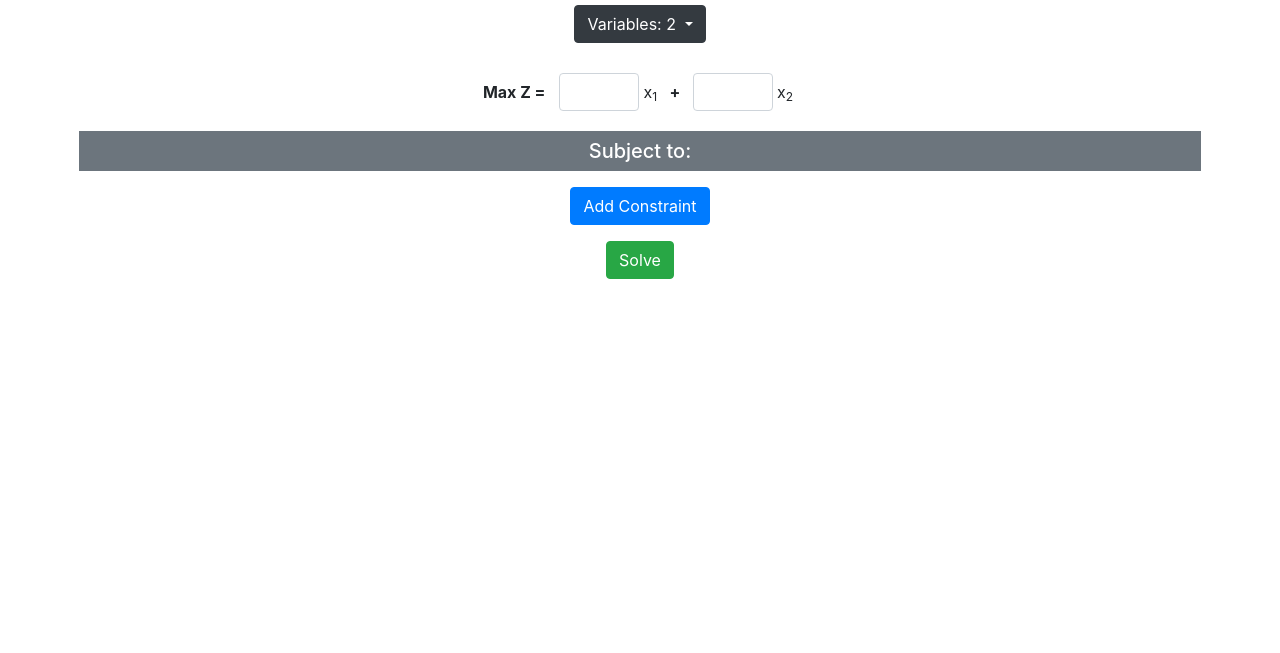
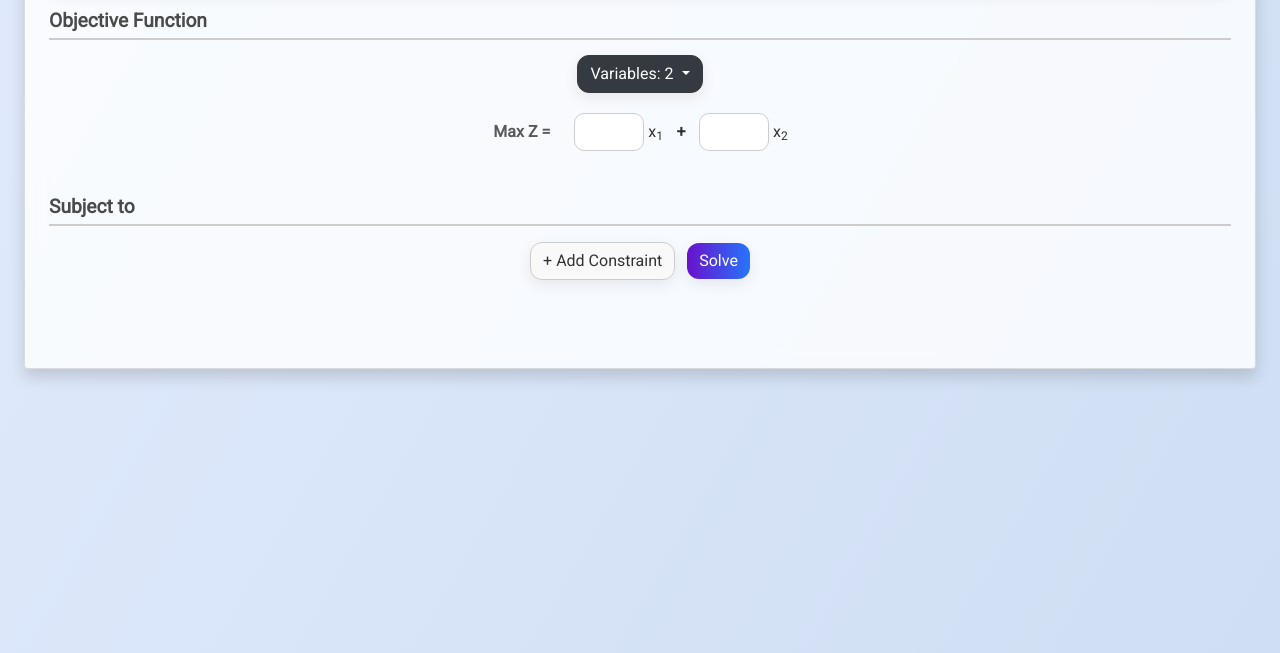
Before and after one commit to theoshi21/Maximization, a plain HTML site: page index.html in a window 1280 px wide. Shown: the part 171-824 px from the top of the page. Before the commit the page ends 800 px from the top, so only its background shows below. Drawn offline with nearby package versions, Linux system fonts and the light colour scheme.

Commit message:
Add files via upload

```diff
--- a/index.html
+++ b/index.html
@@ -9,19 +9,22 @@
   <link rel="stylesheet" href="https://cdn.jsdelivr.net/npm/bootstrap@4.1.3/dist/css/bootstrap.min.css">
 
   <!-- Fonts -->
-  <link href="https://fonts.googleapis.com/css2?family=Montserrat:ital,wght@0,600;1,600&family=Roboto:ital@0;1&display=swap" rel="stylesheet">
+  <link href="https://fonts.googleapis.com/css2?family=Montserrat:wght@500;600&family=Roboto&display=swap" rel="stylesheet">
 
-  <!-- External CSS -->
+  <!-- CSS -->
   <link rel="stylesheet" href="style.css">
 </head>
 
 <body>
-  <div class="mt-4 container-fluid">
-    <h1 class="text-center bg-primary text-white p-4 rounded">MAXIMIZATION PROGRAM</h1>
+  <div class="container-fluid mt-4 px-4">
+    <div class="card shadow p-4 rounded">
+      <h1 class="text-center display-4 display-sm-3 display-md-2 display-lg-1 mb-4">Maximization Program</h1>
 
-    <!-- OBJECTIVE FUNCTION -->
-    <div class="mb-3">
-      <h5 class="bg-secondary text-white p-2 w-auto text-center">Objective Function:</h5>
+
+
+      <!-- Objective Function -->
+      <section class="mb-4">
+        <h5 class="section-heading">Objective Function</h5>
 
         <!-- Dropdown for selecting number of variables -->
       <div class="dropdown mb-3 d-flex justify-content-center">
@@ -38,34 +41,39 @@
      </div>
      </div>
 
-      <!-- Input fields for the objective function -->
      <form class="varRows d-flex justify-content-center mb-3">
-      <div class="objective-function">
+      <div class="objective-function d-flex align-items-center">
         <span class="max-z-label">Max Z =</span>
-        <div id="objectiveInputs" class="d-flex align-items-center flex-wrap"></div>
+        <!-- this container now both wraps and vertically centers its children -->
+        <div id="objectiveInputs" class="d-flex flex-wrap align-items-center justify-content-center">
+          <!-- e.g. your <input>, <span class="plus-label">+</span>, etc. -->
+        </div>
       </div>
     </form>
 
-    <!-- CONSTRAINTS SECTION -->
-    <h5 class="bg-secondary text-white p-2 w-auto text-center">Subject to:</h5>
 
-    <!-- Constraint Forms will be inserted here -->
-    <div id="constraintsContainer"></div>
+      </section>
 
-    <div id="nonNegativityConstraint" class="mt-3 font-weight-bold text-center"></div>
+      <!-- Constraints -->
+      <section>
+        <h5 class="section-heading">Subject to</h5>
 
-    <!-- Add Constraint Button -->
-    <button type="button" id="addConstraint" class="btn btn-primary mx-auto d-block mt-3">Add Constraint</button>
+        <div id="constraintsContainer" class="mb-3"></div>
+        <div id="nonNegativityConstraint" class="font-weight-bold text-center mb-3"></div>
 
-    <!-- Solve Button -->
-    <button type="button" id="solveButton" class="btn btn-success mx-auto d-block mt-3"> Solve </button>
+        <div class="text-center">
+          <button type="button" id="addConstraint" class="btn btn-outline-primary">+ Add Constraint</button>
+          <button type="button" id="solveButton" class="btn btn-primary ml-2">Solve</button>
+        </div>
+      </section>
 
-    <div id="solutionContainer">
-        <div id="standardForm"> </div>
-        <div id="initialTable" class="row justify-content-center"> </div>
-        <div id="otherTables" class="row justify-content-center"> </div>
-    </div
-
+      <!-- Solution Output -->
+      <section id="solutionContainer" class="mt-5">
+        <div id="standardForm" class="mb-3"></div>
+        <div id="initialTable" class="row"></div>
+        <div id="otherTables" class="row"></div>
+      </section>
+    </div>
   </div>
 
   <!-- Bootstrap JS -->
@@ -73,7 +81,7 @@
   <script src="https://cdn.jsdelivr.net/npm/popper.js@1.14.3/dist/umd/popper.min.js"></script>
   <script src="https://cdn.jsdelivr.net/npm/bootstrap@4.1.3/dist/js/bootstrap.min.js"></script>
 
-  <!-- My JS -->
+  <!-- JS -->
   <script src="script.js"></script>
 </body>
 </html>
--- a/style.css
+++ b/style.css
@@ -1,40 +1,145 @@
-.plus-label {
-  width: 20px !important; /* Fixed width for + signs */
+body {
+  background: linear-gradient(120deg, #e0eafc, #cfdef3);
+  font-family: 'Roboto', sans-serif;
+  color: #333;
+  margin: 0;
+  padding: 0;
+  min-height: 100vh;
+}
+
+/* Header */
+h1 {
+  font-family: 'Montserrat', sans-serif;
+  font-weight: 700;
+  color: #fff;
+  background: linear-gradient(90deg, #667eea, #764ba2);
+  padding: 20px;
+  border-radius: 15px;
+  box-shadow: 0 8px 16px rgba(0,0,0,0.15);
+}
+
+.section-heading {
+  font-size: 1.2rem;
+  font-weight: 600;
+  margin-bottom: 15px;
+  color: #4a4a4a;
+  border-bottom: 2px solid #ccc;
+  padding-bottom: 6px;
+}
+
+/* Card Container */
+.card {
+  background: rgba(255, 255, 255, 0.8);
+  backdrop-filter: blur(10px);
+  border-radius: 20px;
+  padding: 30px;
+  box-shadow: 0 12px 30px rgba(0, 0, 0, 0.1);
+}
+
+/* Inputs */
+
+.variable-input {
+  width: 60px;
+  min-width: 50px;
+  max-width: 70px;
+  padding: 6px 8px;
+  font-size: 14px;
   text-align: center;
 }
+
+
+.variable-input,
+.constraint-group .form-control {
+  border-radius: 10px;
+  border: 1px solid #ccc;
+  padding: 8px 12px;
+  transition: 0.3s;
+}
+
+.variable-input:focus,
+.constraint-group .form-control:focus {
+  border-color: #8e44ad;
+  box-shadow: 0 0 5px rgba(142, 68, 173, 0.3);
+  outline: none;
+}
+
+/* Objective Function */
 .objective-function {
   display: flex;
   align-items: center;
-  margin-top: 10px;
+  flex-wrap: wrap;
+  gap: 10px;
+  padding-left: 5px;
 }
+
 .max-z-label {
   font-weight: bold;
   margin-right: 10px;
+  color: #5a5a5a;
 }
 
-.container-fluid{
-  max-width: 90%;
+.plus-label {
+  width: 20px;
+  text-align: center;
+  font-weight: 500;
 }
 
-.variable-input {
-  width: auto;
-  min-width: 50px;
-  max-width: 80px;
-  display: inline-block;
+/* Constraints */
+#constraintsContainer .constraint-group {
+  display: flex;
+  align-items: center;
+  flex-wrap: wrap;
+  margin-bottom: 12px;
+  padding-left: 5px;
 }
 
-.objective-function .d-flex {
-  flex-wrap: nowrap; /* prevent wrapping */
-  overflow-x: auto;   /* allow scrolling if too long */
+/* Buttons */
+button {
+  border-radius: 12px !important;
+  font-weight: 600;
+  padding: 10px 22px;
+  transition: 0.2s;
+  box-shadow: 0 5px 15px rgba(0,0,0,0.08);
 }
 
-.variable-group {
-  display: flex;
-  align-items: center;
-  justify-content: center;
-  margin: 0 5px;
+#solveButton {
+  background: linear-gradient(to right, #6a11cb, #2575fc);
+  border: none;
+  color: #fff;
 }
 
-.variable-input {
-  width: 80px;
-  text-align: center;
+#solveButton:hover {
+  opacity: 0.9;
+  transform: translateY(-2px);
+}
+
+#addConstraint {
+  background-color: #f9f9f9;
+  color: #333;
+  border: 1px solid #ccc;
+}
+
+#addConstraint:hover {
+  background-color: #e2e2e2;
+}
+
+/* Scrollbar (optional) */
+.objective-function .d-flex::-webkit-scrollbar {
+  height: 6px;
+}
+.objective-function .d-flex::-webkit-scrollbar-thumb {
+  background-color: #bbb;
+  border-radius: 3px;
+}
+
+/* Responsive */
+@media (max-width: 576px) {
+  .variable-input {
+    width: 60px;
+    font-size: 14px;
+  }
+
+  .max-z-label {
+    font-size: 16px;
+  }
+}
```
Lines whose indentation alone changed are shown as unchanged.
